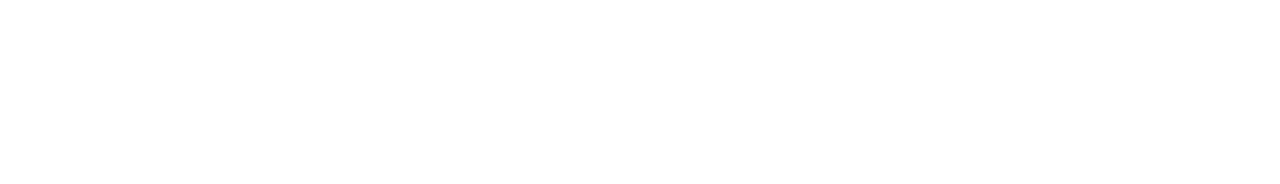
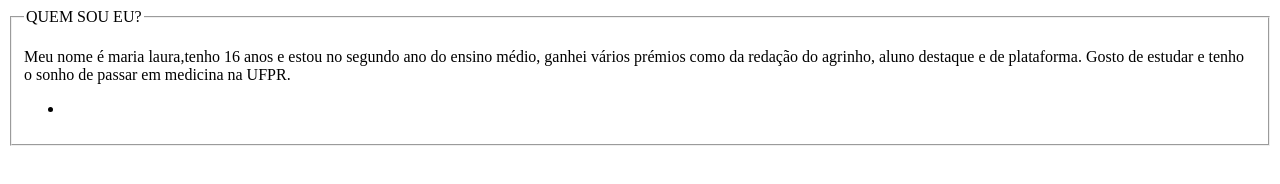
Before and after one commit to mlaurazr/matematica2_2b_2025, a plain HTML site: page index.html in a window 1280 px wide. Drawn offline with Linux system fonts and the light colour scheme.

Commit message:
Update index.html

```diff
--- a/index.html
+++ b/index.html
@@ -9,6 +9,19 @@
     </head>
 
     <body>
-
+<fieldset>
+    <legend>QUEM SOU EU?</legend>
+    <P>
+        Meu nome é maria laura,tenho 16 anos e estou no segundo ano do ensino médio, ganhei vários prémios como da redação do agrinho, aluno destaque e de plataforma. Gosto de estudar e tenho o sonho de passar em medicina na UFPR.
+    </P>
+    <P>
+        <fildeset>
+            <legend></legend>
+       <ul>
+           <li></li>
+       </ul>
+         </fildeset>
+    </P>
+</fieldset>
     </body>
 </html>
```
